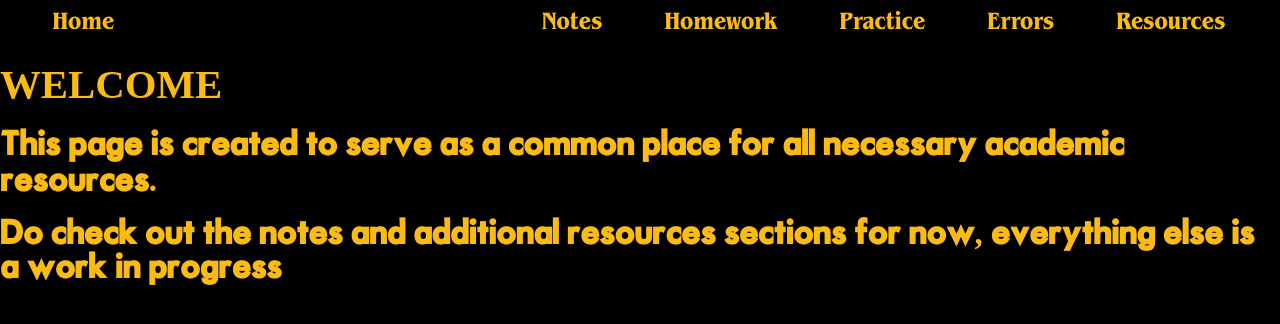
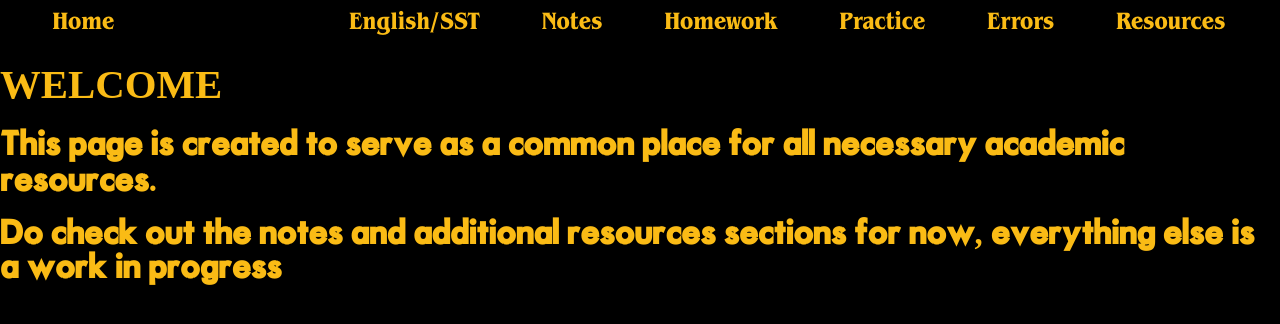
Before and after one commit to DhanushVDPT/sgvnext, a Next.js app: page / in a window 1280 px wide. Shown: the top 324 px of the page. Built offline with nearby package versions, Linux system fonts and the light colour scheme; a web font is replaced by a local one.

Commit message:
Update Navbar.js English/SST

```diff
--- a/comps/Navbar.js
+++ b/comps/Navbar.js
@@ -18,6 +18,9 @@ const Navbar = () => {
                     <ul>
                         <li>
                         <Link href="/">Home</Link>
+                        </li>
+                        <li>
+                        <Link target="#" href="https://docs.google.com/document/d/11q9957Te--cAKViEMZMqh_FSGB3wxRLmcb7uawJ-Jc0/edit?usp=sharing">English/SST</Link>
                         </li>
                         <li>
                         <Link href="/notes">Notes</Link>
@@ -45,6 +48,9 @@ const Navbar = () => {
                 </div>
                 <div className="right">
                     <div className="navoptions">
+                        <Link target="#" href="https://docs.google.com/document/d/11q9957Te--cAKViEMZMqh_FSGB3wxRLmcb7uawJ-Jc0/edit?usp=sharing">English/SST</Link>
+                    </div>
+                    <div className="navoptions">
                         <Link href="/notes">Notes</Link>
                     </div>
                     <div className="navoptions">
```
